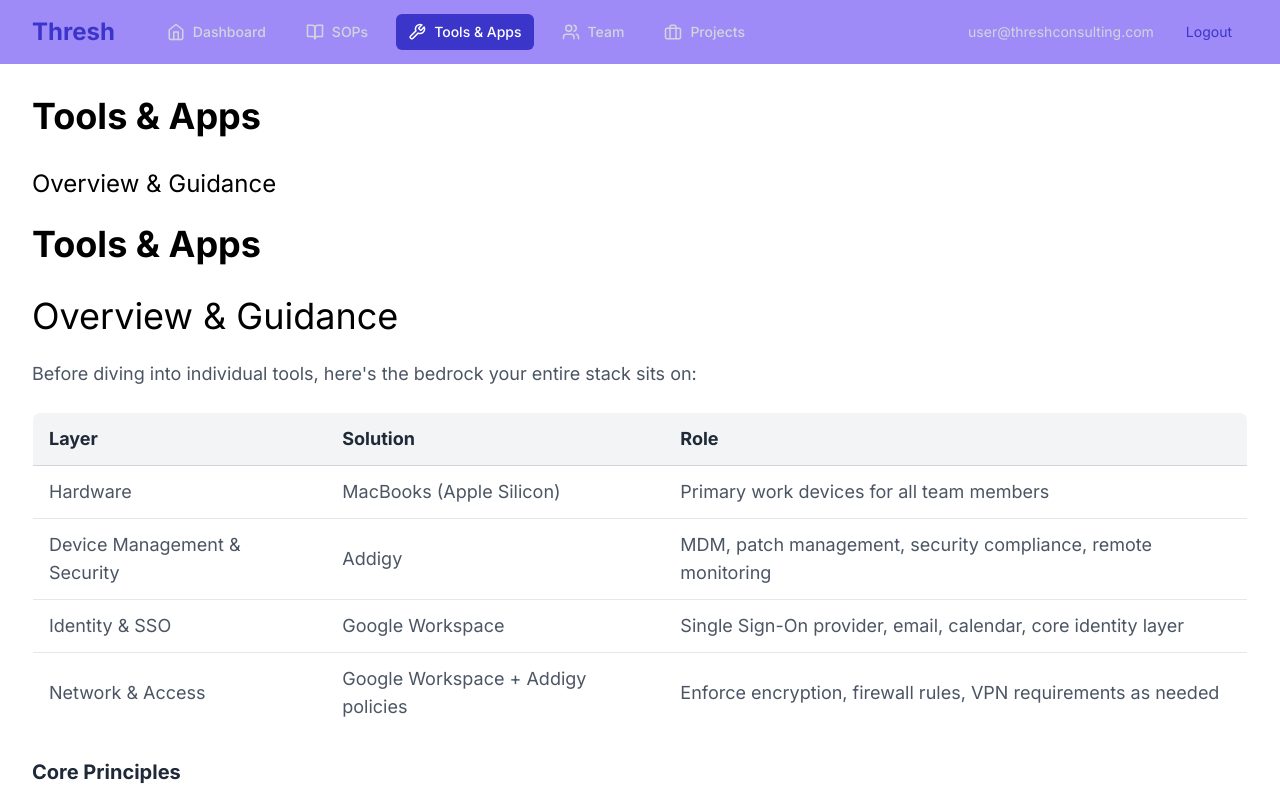
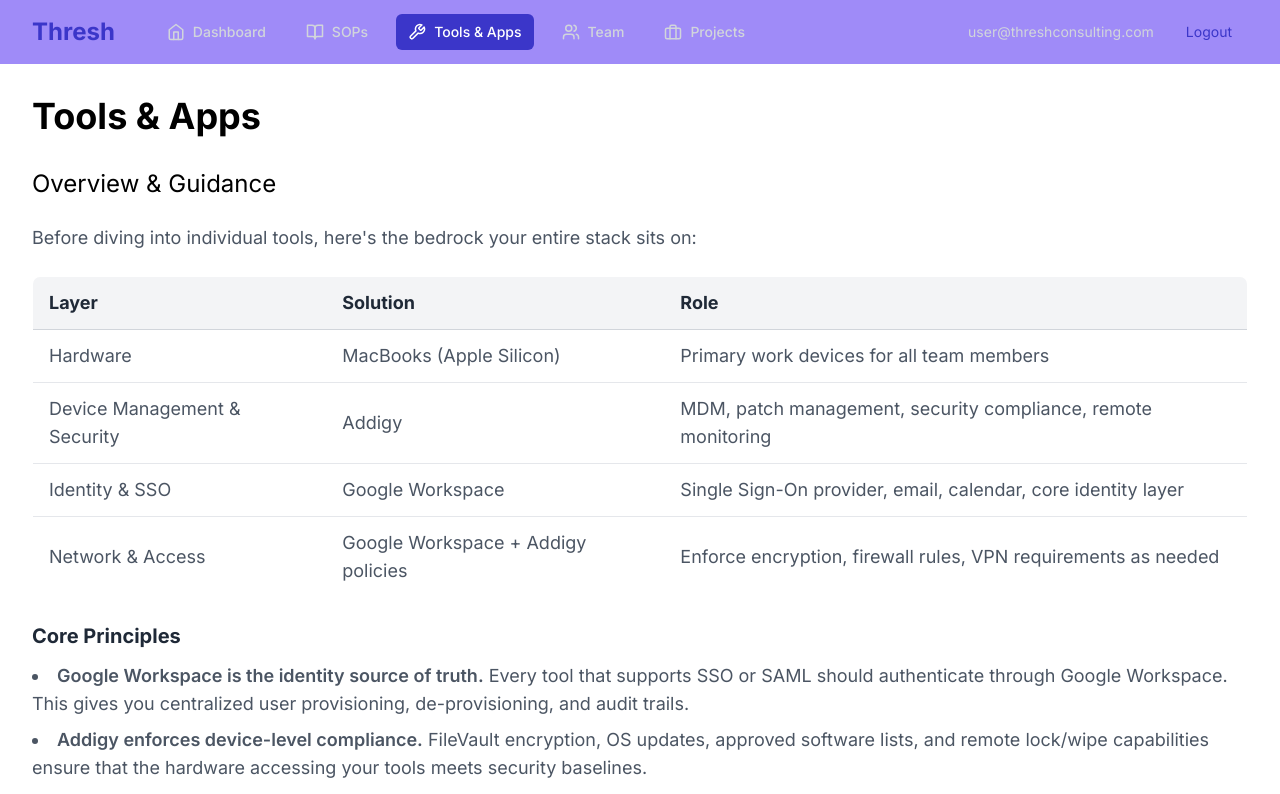
Before and after one commit to agault/Thresh-Intranet, a Next.js app: page /tools in a window 1280 px wide. Shown: the top 794 px of the page. Built offline with nearby package versions, Linux system fonts and the light colour scheme.

Commit message:
Update page.tsx

```diff
--- a/src/app/tools/page.tsx
+++ b/src/app/tools/page.tsx
@@ -24,8 +24,6 @@
     <div className="max-w-7xl mx-auto px-4 sm:px-6 lg:px-8 py-8">
       <h1 className="text-4xl font-bold mb-8">Tools & Apps</h1>
       <h2 className="text-2xl font mb-6">Overview & Guidance</h2>
-<h1 className="text-4xl font-bold mb-8">Tools & Apps</h1>
-<h2 className="text-4xl font mb-6">Overview & Guidance</h2>
 
 <div className="text-gray-600 text-lg mb-8 space-y-6">
   <p>
```
